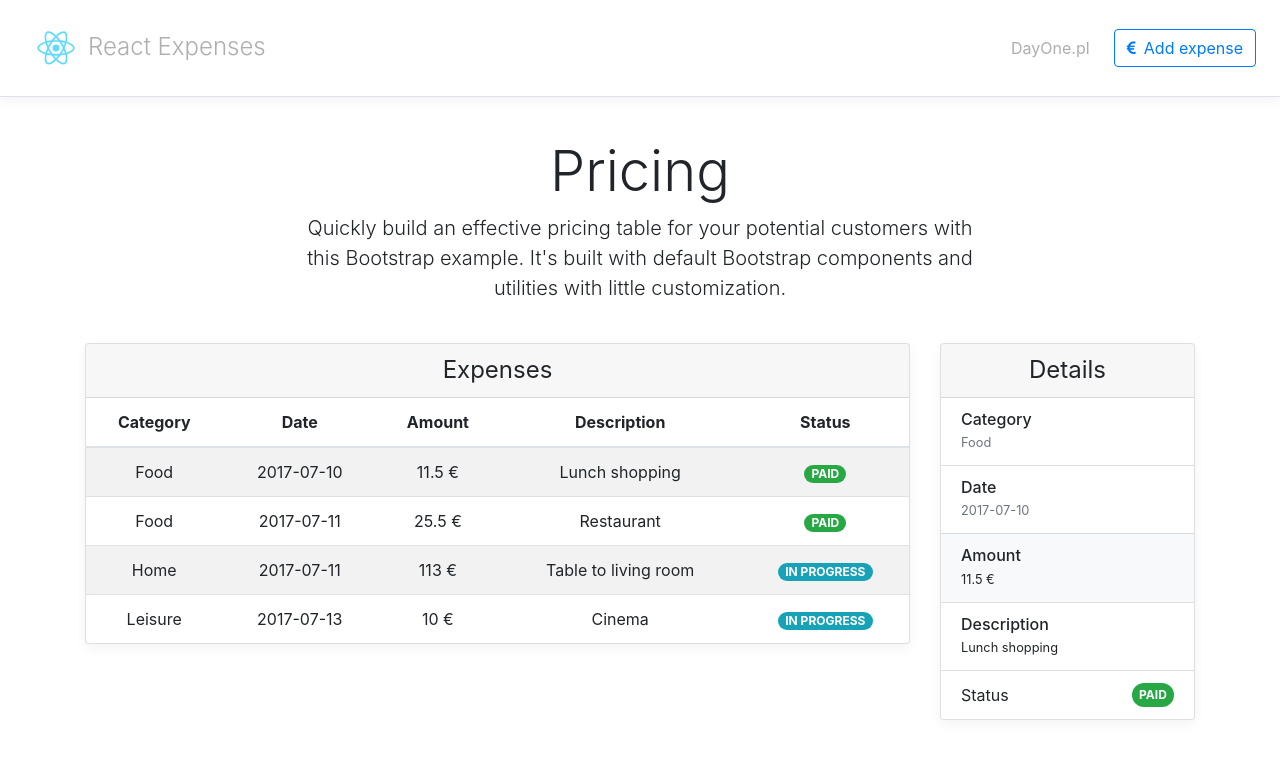
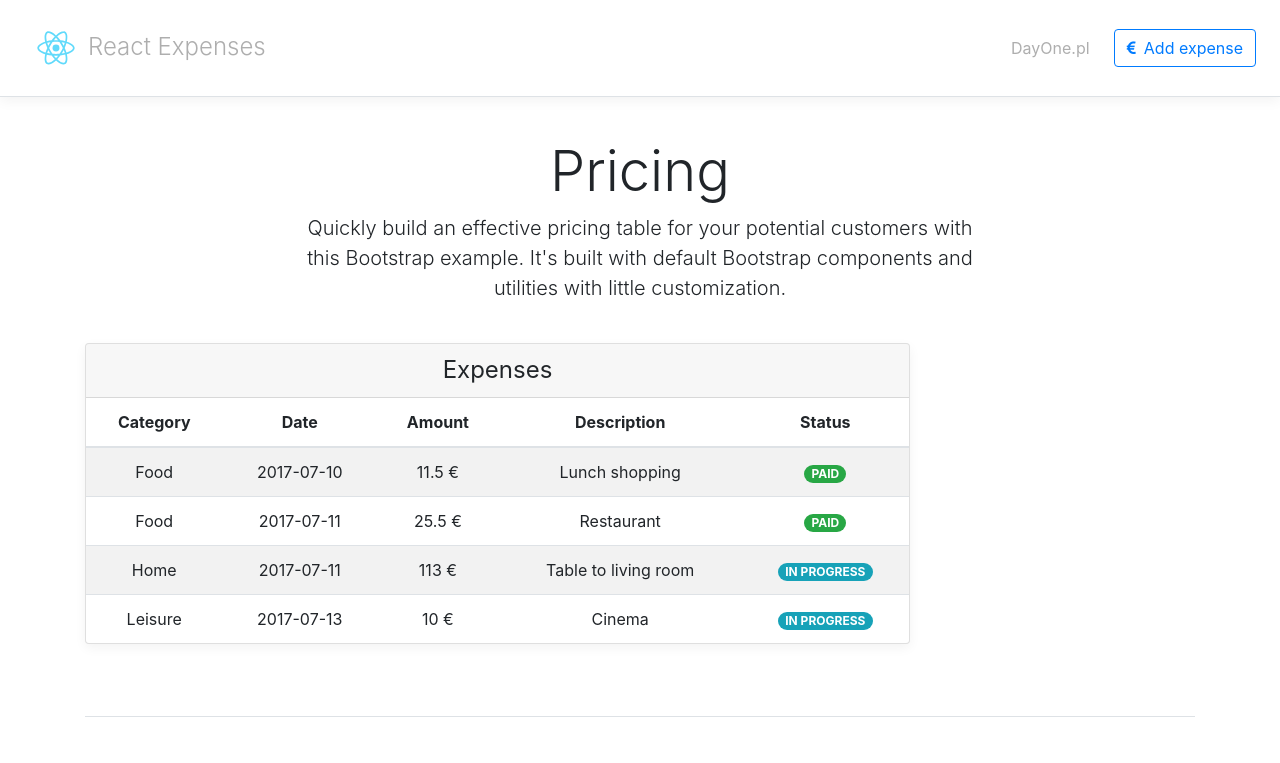
Before and after one commit to kkolada/react-expenses-dayone, a React (Create React App) app: page / in a window 1280 px wide. Shown: the top 763 px of the page. Built offline with nearby package versions, Linux system fonts and the light colour scheme.

Commit message:
Show details when row is clicked.

```diff
--- a/src/components/Cards.jsx
+++ b/src/components/Cards.jsx
@@ -2,15 +2,34 @@ import React from 'react';
 import { ExpenseDetails } from './ExpenseDetails';
 import { ExpenseTable } from './ExpenseTable';
 
-export const Cards = () => {
+export class Cards extends React.Component {
+
+  constructor(props) {
+    super(props);
+
+    this.state = {
+      item: null
+    }
+  }
+
+  onClickHandler = (item) => {
+    this.setState({
+      item: item
+    });
+  };
+
+  render() {
+    const {item} = this.state;
+
     return (
       <div className="row mb-3 text-center">
         <div className="col-9">
-        <ExpenseTable/>
+          <ExpenseTable rowClicked={this.onClickHandler}/>
         </div>
         <div className="col-3">
-        <ExpenseDetails/>
+          {item != null ? <ExpenseDetails item={item}/> : null}
         </div>
       </div>
     );
-};
+  }
+}
--- a/src/components/ExpenseDetails.jsx
+++ b/src/components/ExpenseDetails.jsx
@@ -1,7 +1,7 @@
 import React from 'react';
 import './ExpenseDetails.css';
 
-export const ExpenseDetails = () => {
+export const ExpenseDetails = ({item}) => {
   return (
     <div id="expense-details" className="card mb-4 box-shadow">
       <div className="card-header">
@@ -12,30 +12,31 @@ export const ExpenseDetails = () => {
           <li className="list-group-item d-flex justify-content-between lh-condensed">
             <div>
               <h6 className="my-0">Category</h6>
-              <small className="text-muted">Food</small>
+              <small className="text-muted">{item.category}</small>
             </div>
           </li>
           <li className="list-group-item d-flex justify-content-between lh-condensed">
             <div>
               <h6 className="my-0">Date</h6>
-              <small className="text-muted">2017-07-10</small>
+              <small className="text-muted">{item.date}</small>
             </div>
           </li>
           <li className="list-group-item d-flex justify-content-between bg-light">
             <div>
               <h6 className="my-0">Amount</h6>
-              <small>11.5 €</small>
+              <small>{item.amount.value} {item.amount.currency}</small>
             </div>
           </li>
           <li className="list-group-item d-flex justify-content-between lh-condensed">
             <div>
               <h6 className="my-0">Description</h6>
-              <small>Lunch shopping</small>
+              <small>{item.description}</small>
             </div>
           </li>
           <li className="list-group-item d-flex justify-content-between">
             <span>Status</span>
-            <span className="badge badge-pill badge-success">PAID</span>
+            {item.pending ? <span className="badge badge-pill badge-info">IN PROGRESS</span> :
+              <span className="badge badge-pill badge-success">PAID</span>}
           </li>
         </ul>
       </div>
--- a/src/components/ExpenseTable.jsx
+++ b/src/components/ExpenseTable.jsx
@@ -4,9 +4,9 @@ import { ExpenseTableRow } from './ExpenseTableRow';
 import { expenses } from '../data';
 import { map } from 'lodash';
 
-export const ExpenseTable = () => {
+export const ExpenseTable = ({rowClicked}) => {
   const rows = map(expenses, (item) => {
-    return <ExpenseTableRow item={item}/>;
+    return <ExpenseTableRow key={item.id} item={item} rowClicked={rowClicked}/>;
   });
   return (
     <div id="expense-list" className="card mb-4 box-shadow">
--- a/src/components/ExpenseTable.scss
+++ b/src/components/ExpenseTable.scss
@@ -2,4 +2,16 @@
   .table th {
     border-top: none;
   }
+
+  table.table tbody tr {
+    cursor: pointer;
+    -webkit-transition: background-color .3s;
+    -moz-transition: background-color .3s;
+    -ms-transition: background-color .3s;
+    -o-transition: background-color .3s;
+    transition: background-color .3s;
+    &:hover {
+      background-color: rgba(0, 0, 0, 0.15);
+    }
+  }
 }
--- a/src/components/ExpenseTableRow.jsx
+++ b/src/components/ExpenseTableRow.jsx
@@ -1,8 +1,8 @@
 import React from 'react';
 
-export const ExpenseTableRow = ({item}) => {
+export const ExpenseTableRow = ({item, rowClicked}) => {
   return (
-    <tr key={item.id}>
+    <tr onClick={() => rowClicked(item)}>
       <td>{item.category}</td>
       <td>{item.date}</td>
       <td>{item.amount.value} {item.amount.currency}</td>
--- a/src/components/Navbar.scss
+++ b/src/components/Navbar.scss
@@ -19,6 +19,7 @@ $hover-text-color: #222222;
   position: fixed;
   top: 0;
   width: 100%;
+  z-index: 1030;
   h4 {
     cursor: pointer;
     @include navbarLinksHoverAndTransition();
```
Also changed, not shown: 1 other file (tests, documents, lock files or other folders). Lines whose indentation alone changed are shown as unchanged.
